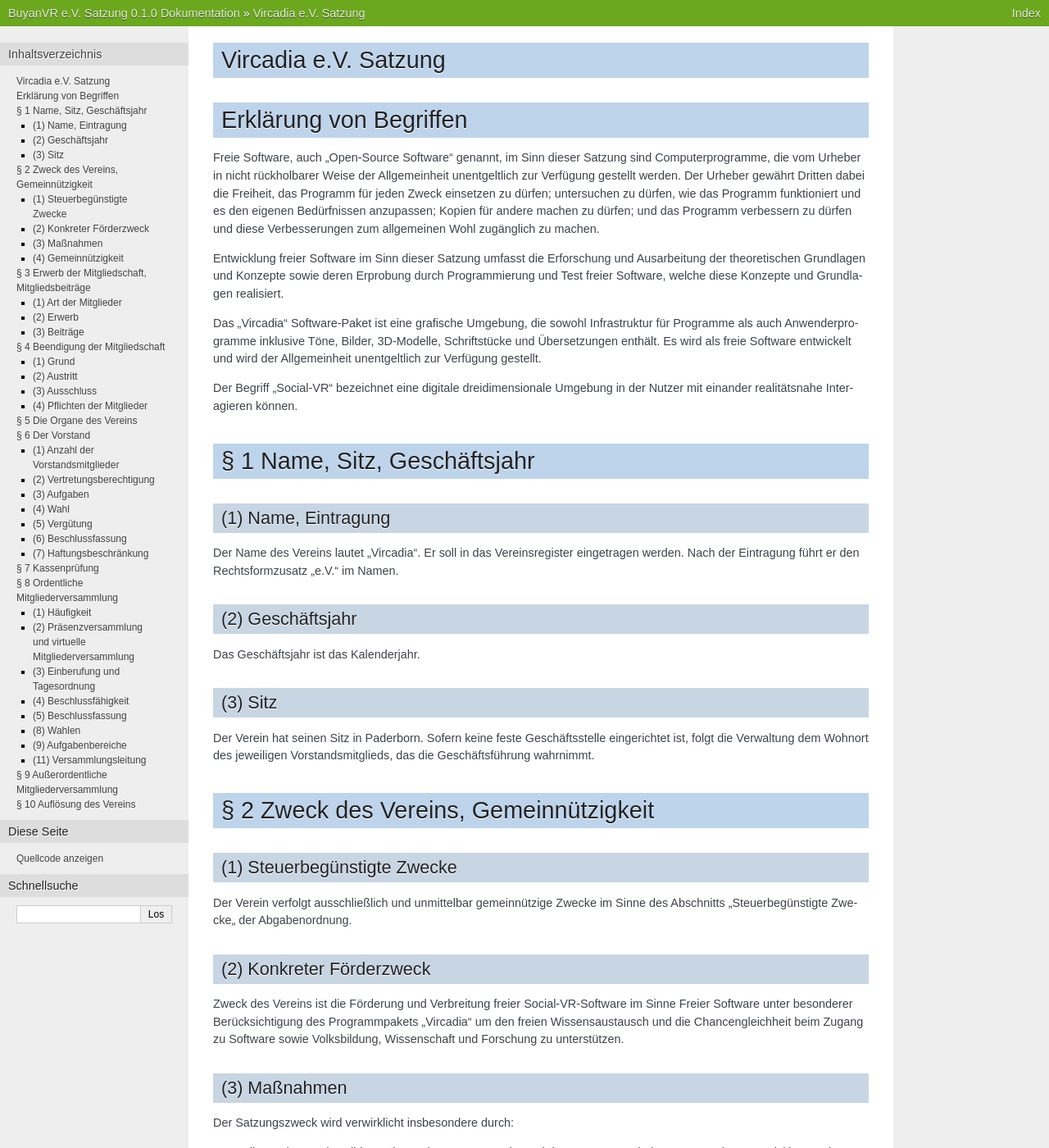
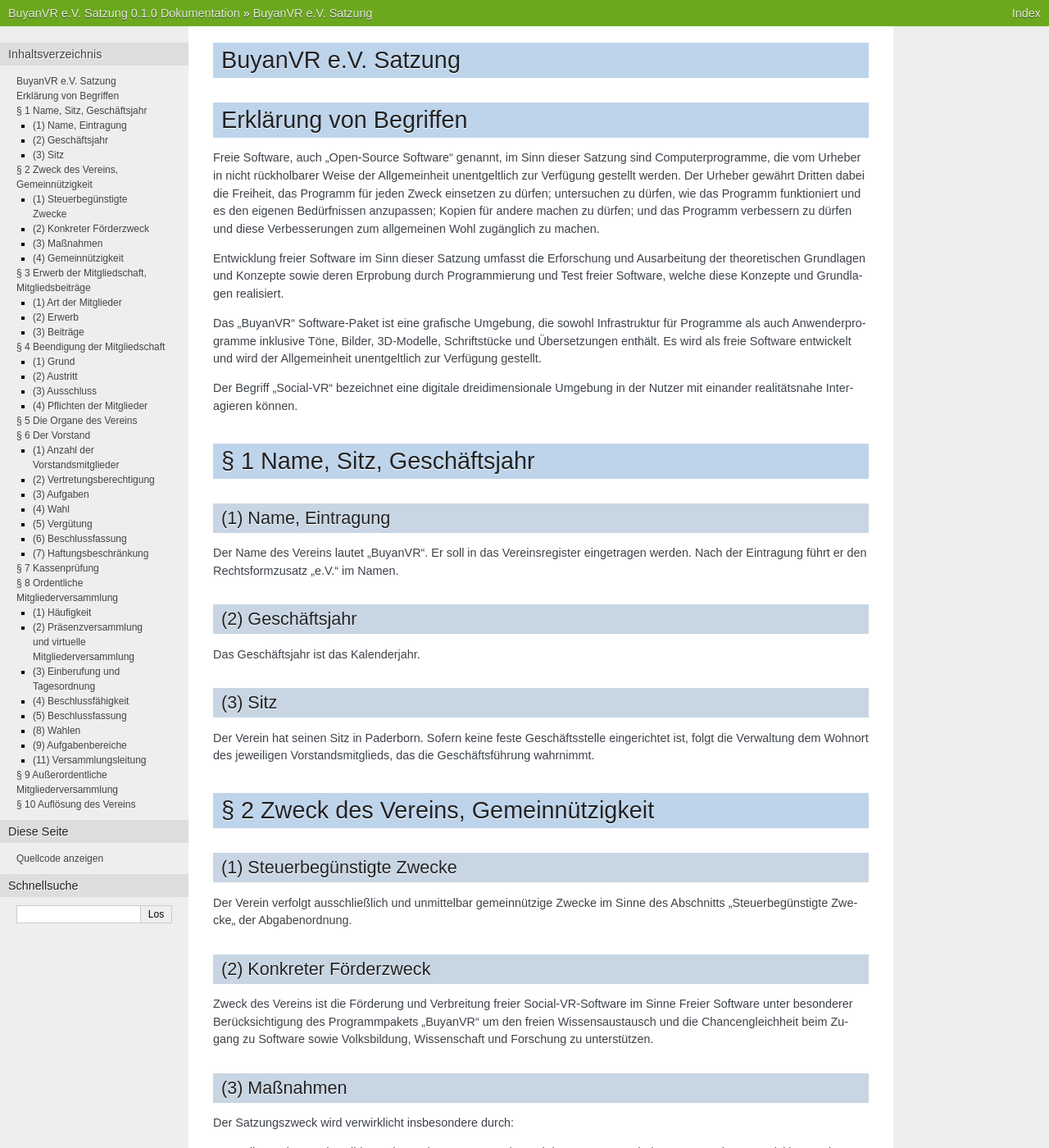
Before and after one commit to overte-org/Overte_e.V._Articles_of_Association, a Sphinx documentation site: the page built from source/index.rst, in a window 1280 px wide and 1400 px high. Shown: the whole window at 82% size. Built offline with Sphinx 7.4.7, drawn with Linux system fonts in a browser that asks for light colours; some of the changed text lies outside the part shown.

Commit message:
Add helping educational institutions as a way to reach the organizations goals. Use current working title "BuyanVR"

```diff
--- a/source/index.rst
+++ b/source/index.rst
@@ -1,4 +1,4 @@
-Vircadia e.V. Satzung
+BuyanVR e.V. Satzung
 =====================
 
 .. toctree::
@@ -20,7 +20,7 @@
 Entwicklung freier Software im Sinn dieser Satzung umfasst die Erforschung und Ausarbeitung der theoretischen Grundlagen und
 Konzepte sowie deren Erprobung durch Programmierung und Test freier Software, welche diese Konzepte und Grundlagen realisiert.
 
-Das "Vircadia" Software-Paket ist eine grafische Umgebung, die sowohl Infrastruktur für Programme
+Das "BuyanVR" Software-Paket ist eine grafische Umgebung, die sowohl Infrastruktur für Programme
 als auch Anwenderprogramme inklusive Töne, Bilder, 3D-Modelle, Schriftstücke und Übersetzungen enthält.
 Es wird als freie Software entwickelt und wird der Allgemeinheit unentgeltlich zur Verfügung gestellt.
 
@@ -32,7 +32,7 @@
 
 (1) Name, Eintragung
 --------------------
-Der Name des Vereins lautet „Vircadia“. Er soll in das Vereinsregister eingetragen werden. Nach der Eintragung führt er den
+Der Name des Vereins lautet „BuyanVR“. Er soll in das Vereinsregister eingetragen werden. Nach der Eintragung führt er den
 Rechtsformzusatz „e.V.“ im Namen.
 
 (2) Geschäftsjahr
@@ -57,7 +57,7 @@
 (2) Konkreter Förderzweck
 -------------------------
 Zweck des Vereins ist die Förderung und Verbreitung freier Social-VR-Software im Sinne Freier Software unter besonderer Berücksichtigung des
-Programmpakets "Vircadia" um den freien Wissensaustausch und die Chancengleichheit beim Zugang zu Software sowie Volksbildung,
+Programmpakets "BuyanVR" um den freien Wissensaustausch und die Chancengleichheit beim Zugang zu Software sowie Volksbildung,
 Wissenschaft und Forschung zu unterstützen.
 
 (3) Maßnahmen
@@ -221,7 +223,7 @@
 Der Vorstand fasst seine Beschlüsse in Vorstandssitzungen, die von dem 1. Vorsitzenden, bei dessen Verhinderung von einem der Stellvertreter,
 in Textform einberufen werden. In jedem Fall ist eine Einberufungsfrist von einer Woche einzuhalten.
 
-Die Vorstandssitzungen können als virtuelles Treffen abgehalten werden. Das virtuelle Vorstandtreffen erfolgt innerhalb der Vircadia Software
+Die Vorstandssitzungen können als virtuelles Treffen abgehalten werden. Das virtuelle Vorstandtreffen erfolgt innerhalb der BuyanVR Software
 oder alternativ durch Einwahl aller Teilnehmer in eine Video- oder Telefonkonferenz. Im Übrigen gelten dieselben Regelungen.
 
 Der Vorstand ist beschlussfähig, wenn mindestens drei Vorstandsmitglieder, darunter der 1. Vorsitzende oder einer seiner Stellvertreter,
@@ -266,7 +268,7 @@
 ----------------------------------------------------------
 Die Mitgliederversammlung kann als Präsenzversammlung oder als virtuelle Mitgliederversammlung abgehalten werden.
 Zur Präsenzversammlung treffen sich alle Teilnehmer der Mitgliederversammlung an einem gemeinsamen Ort.
-Die virtuelle Mitgliederversammlung erfolgt innerhalb der Vircadia Software oder alternativ durch Einwahl aller Teilnehmer
+Die virtuelle Mitgliederversammlung erfolgt innerhalb der BuyanVR Software oder alternativ durch Einwahl aller Teilnehmer
 in eine Video- oder Telefonkonferenz.
 
 Eine Kombination von Präsenzversammlung und virtueller Mitgliederversammlung ist möglich, indem den Mitglieder
@@ -274,7 +276,7 @@
 
 Der Vorstand entscheidet über die Form der Mitgliederversammlung und teilt diese in der Einladung zur Mitgliederversammlung mit.
 Lädt der Vorstand zu einer virtuellen Mitgliederversammlung ein, so teilt er den Mitglieder spätestens eine Stunde vor
-Beginn der Mitgliederversammlung per E-Mail die Einwahldaten für die Vircadia-Software oder Video- oder Telefonkonferenz mit.
+Beginn der Mitgliederversammlung per E-Mail die Einwahldaten für die BuyanVR-Software oder Video- oder Telefonkonferenz mit.
 
 (3) Einberufung und Tagesordnung
 --------------------------------
```
Also changed, not shown: other parts of source/index.rst (+2 -0 lines).
